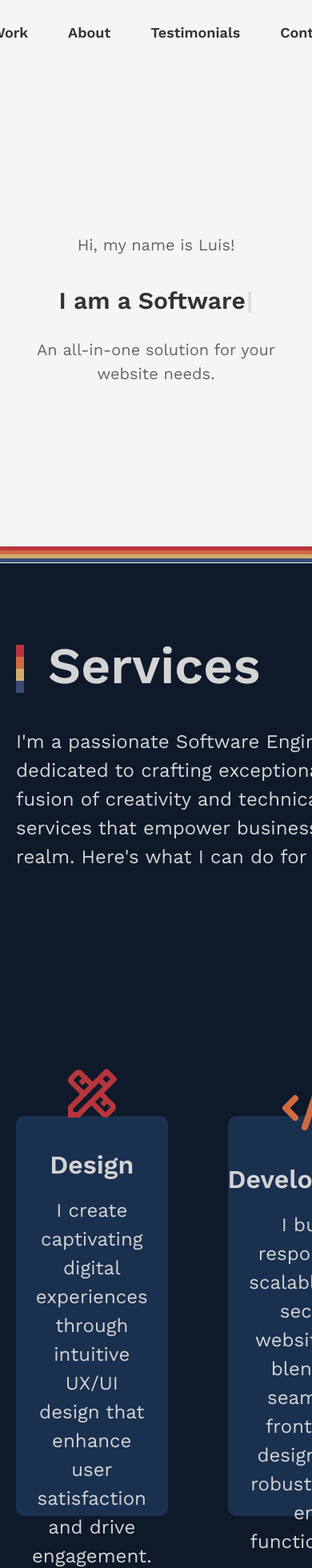
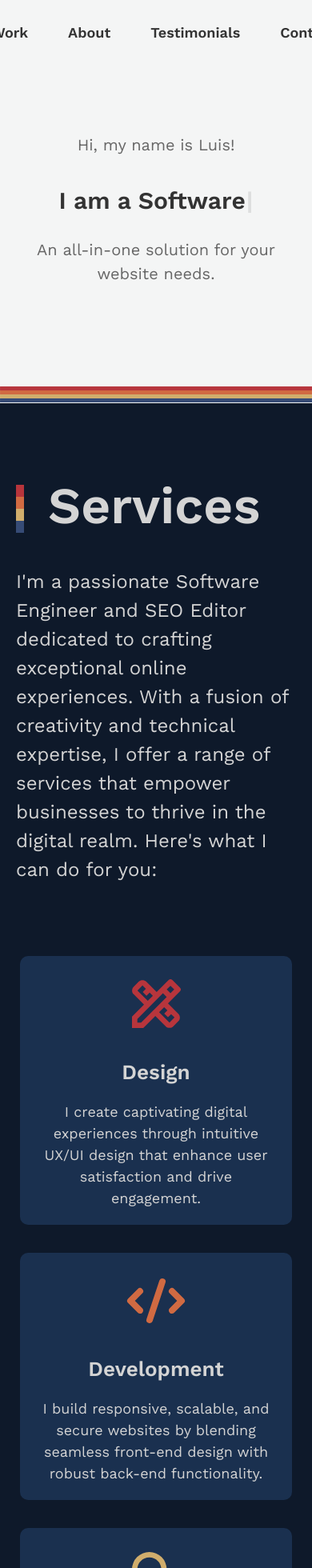
Before and after one commit to Count-MonteCristo/portfolio, a React (Create React App) app: page / in a window 390 px wide. Shown: the top 1960 px of the page at 80% size. Built offline with nearby package versions, Linux system fonts and the light colour scheme; the HTML template or start-up script is replaced by a standard one.

Commit message:
services section

```diff
--- a/src/components/css/hero.css
+++ b/src/components/css/hero.css
@@ -55,18 +55,23 @@
 }
 
 /* Laptop */
-@media (max-width: 1024px) {
+@media (min-width: 769px) and (max-width: 1440px) {
   .hero {
     min-height: 600px;
-  }
-
-  .hero-heading {
-    font-size: 68px;
   }
 }
 
 /* Tablet */
 @media (max-width: 768px) {
+  .hero {
+    min-height: 400px;
+  }
+
+  .hero-text {
+    padding-top: 0px;
+    padding-bottom: 0px;
+  }
+
   .hero-heading {
     font-size: 48px;
   }
--- a/src/components/css/services.css
+++ b/src/components/css/services.css
@@ -41,3 +41,32 @@
   font-size: 24px;
   font-weight: 400;
 }
+
+/* Tablet */
+@media (max-width: 768px) {
+  .services-section-cards {
+    gap: 35px;
+  }
+
+  .services-section-card-design,
+  .services-section-card-development,
+  .services-section-card-seo {
+    max-height: 600px;
+  }
+
+  .services-section-content-heading {
+    font-size: 26px;
+  }
+
+  .services-section-content-text {
+    font-size: 18px;
+  }
+}
+
+/* Mobile */
+@media (max-width: 425px) {
+  .services-section-cards {
+    flex-direction: column;
+    align-items: center;
+  }
+}
```
